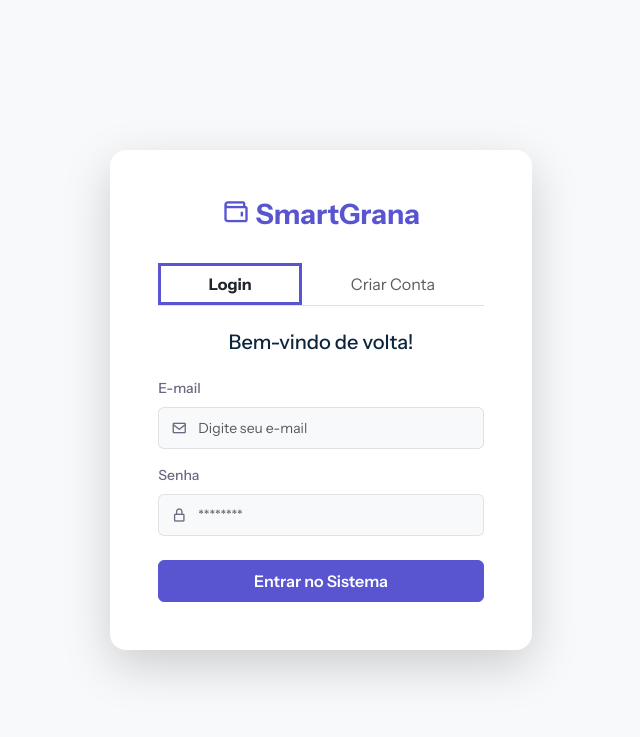
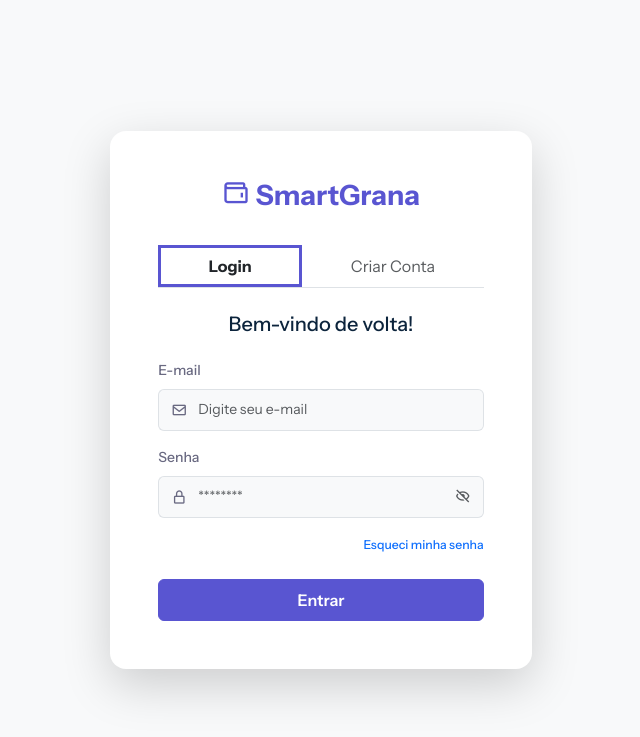
Before and after one commit to bialemesvsouza/controle-contas, a Flask app: page / in a window 1280 px wide. Shown: the top 737 px of the page, without its empty margins (319-959 px from the left). Run offline with Flask 3, Linux system fonts and the light colour scheme.

Commit message:
Adição do ESQUECI SENHA e confirmação de senha

```diff
--- a/controle_contas/sistema/app.py
+++ b/controle_contas/sistema/app.py
@@ -444,6 +444,31 @@
 
     return jsonify(dados_grafico)
 
+@app.route('/verificar_usuario', methods=['POST'])
+def verificar_usuario():
+    dados = request.json
+    email = dados.get('email')
+    user = Usuario.query.filter_by(email=email).first()
+
+    if user:
+        return jsonify({"existe": True, "username": user.username, "email": user.email})
+
+    return jsonify({"erro": "E-mail não encontrado no sistema"}), 404
+
+@app.route('/atualizar_senha_direto', methods=['POST'])
+def atualizar_senha_direto():
+    dados = request.json
+    email = dados.get('email')
+    nova_senha = dados.get('password')
+
+    user = Usuario.query.filter_by(email=email).first()
+    if user:
+        user.password = nova_senha # Atualiza a senha
+        db.session.commit()
+        return jsonify({"mensagem": "Senha atualizada com sucesso!"})
+
+    return jsonify({"erro": "Erro ao atualizar senha"}), 400
+
 if __name__ == '__main__':
     with app.app_context():
         db.create_all()
--- a/controle_contas/sistema/static/script.js
+++ b/controle_contas/sistema/static/script.js
@@ -49,6 +49,8 @@
     document.getElementById('nova-categoria-form').addEventListener('submit', handleNovaCategoria);
     document.getElementById('novo-cartao-form').addEventListener('submit', handleNovoCartao);
     document.getElementById('logout-btn').addEventListener('click', handleLogout);
+    document.getElementById('recover-form-1').addEventListener('submit', handleVerificarEmail);
+    document.getElementById('recover-form-2').addEventListener('submit', handleRedefinirSenha);
 
     // Atualiza a tabela dinamicamente quando o valor total muda
     document.getElementById('transacao-valor').addEventListener('input', gerarCamposData);
@@ -107,21 +109,45 @@
 }
 
 // --- AUTH ---
+// --- AUTH ---
 function toggleAuth(type) {
+    document.getElementById('login-tab').classList.add('d-none');
+    document.getElementById('register-tab').classList.add('d-none');
+    document.getElementById('recover-tab').classList.add('d-none');
+    document.getElementById('auth-tabs-nav').classList.remove('d-none');
+
+    const btnLogin = document.getElementById('tab-login-btn');
+    const btnReg = document.getElementById('tab-register-btn');
+
     if(type === 'login') {
         document.getElementById('login-tab').classList.remove('d-none');
-        document.getElementById('register-tab').classList.add('d-none');
-        document.getElementById('tab-login-btn').classList.add('border-primary', 'border-3', 'fw-bold', 'text-dark');
-        document.getElementById('tab-login-btn').classList.remove('text-muted');
-        document.getElementById('tab-register-btn').classList.remove('border-primary', 'border-3', 'fw-bold', 'text-dark');
-        document.getElementById('tab-register-btn').classList.add('text-muted');
+        btnLogin.classList.add('border-primary', 'border-3', 'fw-bold', 'text-dark');
+        btnLogin.classList.remove('text-muted');
+        btnReg.classList.remove('border-primary', 'border-3', 'fw-bold', 'text-dark');
+        btnReg.classList.add('text-muted');
+    } else if (type === 'register') {
+        document.getElementById('register-tab').classList.remove('d-none');
+        btnReg.classList.add('border-primary', 'border-3', 'fw-bold', 'text-dark');
+        btnReg.classList.remove('text-muted');
+        btnLogin.classList.remove('border-primary', 'border-3', 'fw-bold', 'text-dark');
+        btnLogin.classList.add('text-muted');
+    } else if (type === 'recover') {
+        document.getElementById('recover-tab').classList.remove('d-none');
+        document.getElementById('recover-step-1').classList.remove('d-none');
+        document.getElementById('recover-step-2').classList.add('d-none');
+        document.getElementById('auth-tabs-nav').classList.add('d-none'); // Esconde as abas superiores
+    }
+}
+
+function togglePassword(inputId, iconId) {
+    const input = document.getElementById(inputId);
+    const icon = document.getElementById(iconId);
+    if (input.type === "password") {
+        input.type = "text";
+        icon.classList.replace('bx-hide', 'bx-show');
     } else {
-        document.getElementById('login-tab').classList.add('d-none');
-        document.getElementById('register-tab').classList.remove('d-none');
-        document.getElementById('tab-register-btn').classList.add('border-primary', 'border-3', 'fw-bold', 'text-dark');
-        document.getElementById('tab-register-btn').classList.remove('text-muted');
-        document.getElementById('tab-login-btn').classList.remove('border-primary', 'border-3', 'fw-bold', 'text-dark');
-        document.getElementById('tab-login-btn').classList.add('text-muted');
+        input.type = "password";
+        icon.classList.replace('bx-show', 'bx-hide');
     }
 }
 
@@ -167,6 +193,12 @@
     const email = document.getElementById('register-email').value;
     const u = document.getElementById('register-username').value;
     const p = document.getElementById('register-password').value;
+    const pConf = document.getElementById('register-password-confirm').value;
+
+    if (p !== pConf) {
+        showNotification('As senhas não coincidem!', 'error');
+        return;
+    }
 
     doPost('/register', {email: email, username: u, password: p}, (data) => {
         showNotification(data.mensagem);
@@ -1047,3 +1079,41 @@
         }
     });
 }
+
+async function handleVerificarEmail(e) {
+    e.preventDefault();
+    const email = document.getElementById('recover-search-email').value;
+
+    doPost('/verificar_usuario', {email: email}, (data) => {
+        // Se sucesso (existe = true)
+        if(data.existe) {
+            // Preenche os dados automáticos e trava os campos
+            document.getElementById('recover-found-user').value = data.username;
+            document.getElementById('recover-found-email').value = data.email;
+
+            // Avança pro passo 2
+            document.getElementById('recover-step-1').classList.add('d-none');
+            document.getElementById('recover-step-2').classList.remove('d-none');
+            showNotification('Usuário encontrado!', 'success');
+        }
+    });
+}
+
+async function handleRedefinirSenha(e) {
+    e.preventDefault();
+    const email = document.getElementById('recover-found-email').value;
+    const p = document.getElementById('recover-password').value;
+    const pConf = document.getElementById('recover-password-confirm').value;
+
+    if (p !== pConf) {
+        showNotification('As novas senhas não coincidem!', 'error');
+        return;
+    }
+
+    doPost('/atualizar_senha_direto', {email: email, password: p}, (data) => {
+        showNotification(data.mensagem);
+        document.getElementById('recover-form-1').reset();
+        document.getElementById('recover-form-2').reset();
+        toggleAuth('login');
+    });
+}
--- a/controle_contas/sistema/templates/index.html
+++ b/controle_contas/sistema/templates/index.html
@@ -32,6 +32,7 @@
     <script src="https://cdn.jsdelivr.net/npm/chart.js"></script>
 </head>
 <body class="bg-body-tertiary">
+    <div id="notification-area" class="position-fixed top-0 end-0 p-3" style="z-index: 1050"></div>
 
     <div id="auth-section" class="auth-wrapper min-vh-100 px-2 d-none-important">
         <div class="row g-0 min-vh-100 d-flex align-items-center justify-content-center">
@@ -41,15 +42,13 @@
                         <h3 class="fw-bold text-primary"><i class='bx bx-wallet'></i> SmartGrana</h3>
                     </div>
 
-                    <div class="d-flex mb-4 border-bottom">
+                    <div class="d-flex mb-4 border-bottom" id="auth-tabs-nav">
                         <button class="btn btn-link flex-fill text-decoration-none text-dark fw-bold border-bottom border-primary border-3 rounded-0" id="tab-login-btn" onclick="toggleAuth('login')">Login</button>
                         <button class="btn btn-link flex-fill text-decoration-none text-muted rounded-0" id="tab-register-btn" onclick="toggleAuth('register')">Criar Conta</button>
                     </div>
 
                     <div id="login-tab">
-                        <div class="text-center mb-4">
-                            <h5 class="mb-1">Bem-vindo de volta!</h5>
-                        </div>
+                        <div class="text-center mb-4"><h5 class="mb-1">Bem-vindo de volta!</h5></div>
                         <form id="login-form">
                             <div class="mb-3">
                                 <label class="form-label fw-medium">E-mail</label>
@@ -58,21 +57,23 @@
                                     <input type="email" class="form-control border-start-0 ps-0 bg-light" id="login-email" required placeholder="Digite seu e-mail">
                                 </div>
                             </div>
-                            <div class="mb-4">
+                            <div class="mb-3">
                                 <label class="form-label fw-medium">Senha</label>
                                 <div class="input-group">
                                     <span class="input-group-text bg-light border-end-0"><i class='bx bx-lock-alt'></i></span>
-                                    <input type="password" class="form-control border-start-0 ps-0 bg-light" id="login-password" required placeholder="********">
+                                    <input type="password" class="form-control border-start-0 border-end-0 ps-0 bg-light" id="login-password" required placeholder="********">
+                                    <button class="btn btn-light border border-start-0" type="button" onclick="togglePassword('login-password', 'icon-login-pass')"><i class='bx bx-hide text-muted' id="icon-login-pass"></i></button>
                                 </div>
                             </div>
-                            <button type="submit" class="btn btn-primary w-100 py-2 fw-semibold">Entrar no Sistema</button>
+                            <div class="mb-4 text-end">
+                                <a href="#" class="small text-decoration-none fw-medium" onclick="toggleAuth('recover')">Esqueci minha senha</a>
+                            </div>
+                            <button type="submit" class="btn btn-primary w-100 py-2 fw-semibold">Entrar</button>
                         </form>
                     </div>
 
                     <div id="register-tab" class="d-none">
-                        <div class="text-center mb-4">
-                            <h5 class="mb-1">Crie sua conta</h5>
-                        </div>
+                        <div class="text-center mb-4"><h5 class="mb-1">Crie sua conta</h5></div>
                         <form id="register-form">
                             <div class="mb-3">
                                 <label class="form-label fw-medium">E-mail</label>
@@ -82,21 +83,84 @@
                                 </div>
                             </div>
                             <div class="mb-3">
-                                <label class="form-label fw-medium">Nome de Usuário (Apelido)</label>
+                                <label class="form-label fw-medium">Apelido</label>
                                 <div class="input-group">
                                     <span class="input-group-text bg-light border-end-0"><i class='bx bx-user'></i></span>
                                     <input type="text" class="form-control border-start-0 ps-0 bg-light" id="register-username" required placeholder="Como quer ser chamado?">
                                 </div>
                             </div>
-                            <div class="mb-4">
+                            <div class="mb-3">
                                 <label class="form-label fw-medium">Crie uma Senha</label>
                                 <div class="input-group">
                                     <span class="input-group-text bg-light border-end-0"><i class='bx bx-lock-alt'></i></span>
-                                    <input type="password" class="form-control border-start-0 ps-0 bg-light" id="register-password" required placeholder="********">
+                                    <input type="password" class="form-control border-start-0 border-end-0 ps-0 bg-light" id="register-password" required placeholder="********">
+                                    <button class="btn btn-light border border-start-0" type="button" onclick="togglePassword('register-password', 'icon-reg-pass')"><i class='bx bx-hide text-muted' id="icon-reg-pass"></i></button>
+                                </div>
+                            </div>
+                            <div class="mb-4">
+                                <label class="form-label fw-medium">Confirme a Senha</label>
+                                <div class="input-group">
+                                    <span class="input-group-text bg-light border-end-0"><i class='bx bx-check-shield'></i></span>
+                                    <input type="password" class="form-control border-start-0 border-end-0 ps-0 bg-light" id="register-password-confirm" required placeholder="********">
+                                    <button class="btn btn-light border border-start-0" type="button" onclick="togglePassword('register-password-confirm', 'icon-reg-conf')"><i class='bx bx-hide text-muted' id="icon-reg-conf"></i></button>
                                 </div>
                             </div>
                             <button type="submit" class="btn btn-secondary w-100 py-2 fw-semibold">Registrar</button>
                         </form>
+                    </div>
+
+                    <div id="recover-tab" class="d-none">
+
+                        <div id="recover-step-1">
+                            <div class="text-center mb-4"><h5 class="mb-1">Recuperar Senha</h5><p class="small text-muted">Digite seu e-mail para buscar a conta.</p></div>
+                            <form id="recover-form-1">
+                                <div class="mb-4">
+                                    <label class="form-label fw-medium">E-mail Cadastrado</label>
+                                    <div class="input-group">
+                                        <span class="input-group-text bg-light border-end-0"><i class='bx bx-envelope'></i></span>
+                                        <input type="email" class="form-control border-start-0 ps-0 bg-light" id="recover-search-email" required placeholder="Seu e-mail">
+                                    </div>
+                                </div>
+                                <button type="submit" class="btn btn-primary w-100 py-2 fw-semibold">Buscar Conta</button>
+                                <button type="button" class="btn btn-link w-100 mt-2 text-muted text-decoration-none" onclick="toggleAuth('login')">Voltar ao Login</button>
+                            </form>
+                        </div>
+
+                        <div id="recover-step-2" class="d-none">
+                            <div class="text-center mb-4"><h5 class="mb-1">Criar Nova Senha</h5></div>
+                            <form id="recover-form-2">
+                                <div class="row g-2 mb-3">
+                                    <div class="col-6">
+                                        <label class="form-label small text-muted mb-1">Usuário encontrado:</label>
+                                        <input type="text" class="form-control form-control-sm bg-light text-muted fw-bold" id="recover-found-user" readonly>
+                                    </div>
+                                    <div class="col-6">
+                                        <label class="form-label small text-muted mb-1">E-mail:</label>
+                                        <input type="email" class="form-control form-control-sm bg-light text-muted fw-bold" id="recover-found-email" readonly>
+                                    </div>
+                                </div>
+
+                                <div class="mb-3">
+                                    <label class="form-label fw-medium">Nova Senha</label>
+                                    <div class="input-group">
+                                        <span class="input-group-text bg-light border-end-0"><i class='bx bx-lock-alt'></i></span>
+                                        <input type="password" class="form-control border-start-0 border-end-0 ps-0 bg-light" id="recover-password" required placeholder="********">
+                                        <button class="btn btn-light border border-start-0" type="button" onclick="togglePassword('recover-password', 'icon-rec-pass')"><i class='bx bx-hide text-muted' id="icon-rec-pass"></i></button>
+                                    </div>
+                                </div>
+                                <div class="mb-4">
+                                    <label class="form-label fw-medium">Confirme a Nova Senha</label>
+                                    <div class="input-group">
+                                        <span class="input-group-text bg-light border-end-0"><i class='bx bx-check-shield'></i></span>
+                                        <input type="password" class="form-control border-start-0 border-end-0 ps-0 bg-light" id="recover-password-confirm" required placeholder="********">
+                                        <button class="btn btn-light border border-start-0" type="button" onclick="togglePassword('recover-password-confirm', 'icon-rec-conf')"><i class='bx bx-hide text-muted' id="icon-rec-conf"></i></button>
+                                    </div>
+                                </div>
+                                <button type="submit" class="btn btn-success w-100 py-2 fw-semibold">Salvar Nova Senha</button>
+                                <button type="button" class="btn btn-link w-100 mt-2 text-muted text-decoration-none" onclick="toggleAuth('login')">Cancelar</button>
+                            </form>
+                        </div>
+
                     </div>
                 </div>
             </div>
@@ -147,8 +211,6 @@
 
         <main class="app-wrapper bg-body-tertiary">
             <div class="container-fluid p-4">
-                <div id="notification-area" class="position-fixed top-0 end-0 p-3" style="z-index: 1050"></div>
-
                 <div id="view-dashboard" class="view-section">
                     <div class="card border-0 shadow-sm rounded-4 mb-4">
                         <div class="card-body p-3 d-flex flex-wrap gap-3 align-items-end">
```
Also changed, not shown: controle_contas/sistema/instance/financeiro.db.
